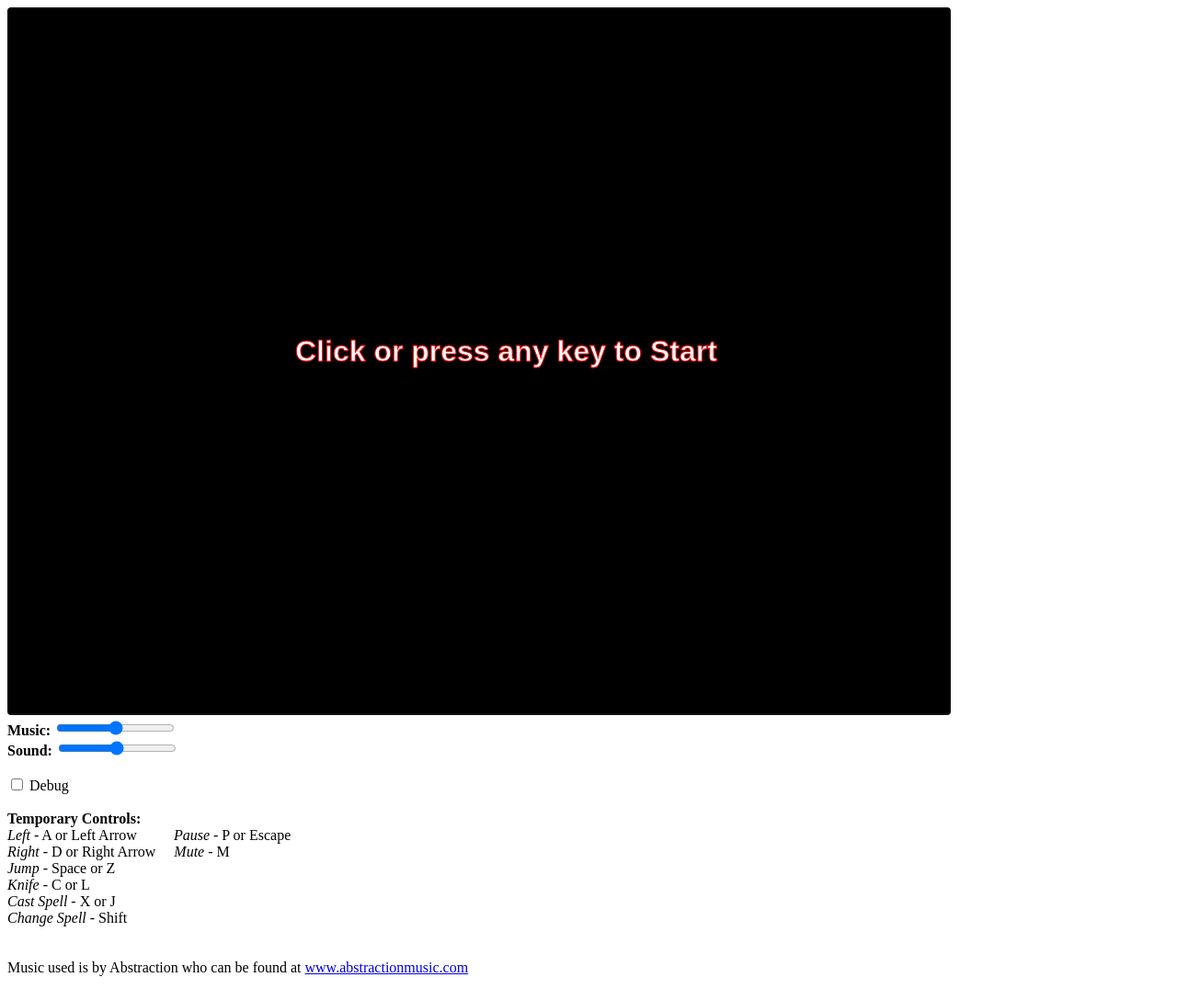
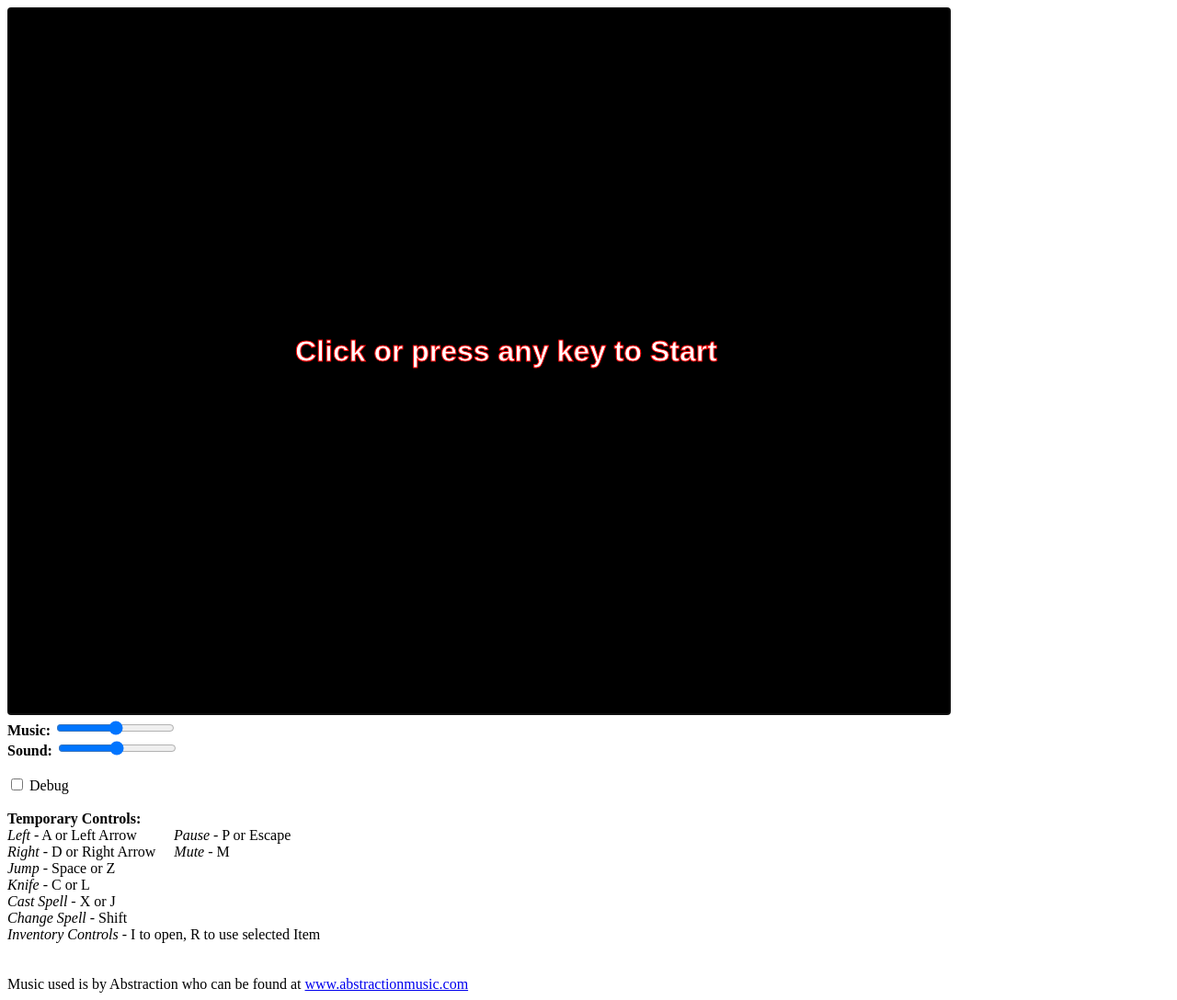
Before and after one commit to mtran36/491GroupProject, a plain HTML site: page index.html in a window 1280 px wide. Shown: the whole page at 92% size. Drawn offline with Linux system fonts and the light colour scheme.

Commit message:
Changed potion drop rates and moved default values to Enemy class.

```diff
--- a/enemies.js
+++ b/enemies.js
@@ -3,7 +3,7 @@
  * allows for easier detection of enemies colliding with enemies.
  */
 class Enemy extends Agent {
-	constructor(game, x, y, spritesheet, prize = "Potion", prizeRate) {
+	constructor(game, x, y, spritesheet, prize = "Potion", prizeRate = 0.1) {
 		super(game, x, y, spritesheet);
 		Object.assign(this, { prize, prizeRate });
 		// Default values that may be overriden in specific enemy classes.
--- a/index.html
+++ b/index.html
@@ -46,6 +46,8 @@
         <i>Knife</i> - C or L <br />
         <i>Cast Spell</i> - X or J <br />
         <i>Change Spell</i> - Shift <br />
+
+        <i>Inventory Controls</i> - I to open, R to use selected Item <br />
         <br />
         <br />
         Music used is by Abstraction who can be found at
--- a/levels.js
+++ b/levels.js
@@ -190,69 +190,69 @@ var levelOne = {
 	flies: [
 		(game, params) => Fly.construct(game, params),
 		// A2:
-		{ x: 80, y: 87, prizeRate: 0.1, prize: 'PotionMid' },
-		{ x: 70, y: 85, prizeRate: 0.1, prize: 'PotionMid' },
-		{ x: 60, y: 85, prizeRate: 0.1, prize: 'PotionMid' },
-		{ x: 50, y: 85, prizeRate: 0.1, prize: 'PotionMid' },
-		{ x: 45, y: 85, prizeRate: 0.1, prize: 'PotionMid' }
+		{ x: 80, y: 87 },
+		{ x: 70, y: 85 },
+		{ x: 60, y: 85 },
+		{ x: 50, y: 85 },
+		{ x: 45, y: 85 }
 	],
 	rangedFlies: [
 		(game, params) => RangedFly.construct(game, params),
 		// A2:
-		{ x: 40, y: 90, prizeRate: 1, prize: 'PotionMid' },
+		{ x: 40, y: 90 },
 		// A3:
-		{ x: 25, y: 72, prizeRate: 1, prize: 'PotionMid' },
+		{ x: 25, y: 72 },
 		// A4:
-		{ x: 60, y: 65, prizeRate: 1, prize: 'PotionMid' },
-		{ x: 70, y: 65, prizeRate: 1, prize: 'PotionMid' }
+		{ x: 60, y: 65, prizeRate: 0.5, prize: "PotionMid" },
+		{ x: 70, y: 65, prizeRate: 0.5, prize: "PotionMid" }
 	],
 	beetles: [
 		(game, params) => Beetle.construct(game, params),
 		// A1:
-		{ x: 40, y: 118, prizeRate: 1, prize: 'PotionMid' },
-		{ x: 50, y: 118, prizeRate: 1, prize: 'PotionMid' },
-		{ x: 70, y: 118, prizeRate: 1, prize: 'PotionMid' },
+		{ x: 40, y: 118 },
+		{ x: 50, y: 118, prizeRate: 1 },
+		{ x: 70, y: 118 },
 		// A3:
-		{ x: 15, y: 93, prizeRate: 1, prize: 'PotionMid' },
-		{ x: 10, y: 90, prizeRate: 1, prize: 'PotionMid' },
-		{ x: 6, y: 81, prizeRate: 1, prize: 'PotionMid' },
+		{ x: 15, y: 93 },
+		{ x: 10, y: 90, prizeRate: 1 },
+		{ x: 6, y: 81 },
 		// A4:
-		{ x: 50, y: 72, prizeRate: 1, prize: 'PotionMid' },
-		{ x: 70, y: 72, prizeRate: 1, prize: 'PotionMid' },
+		{ x: 50, y: 72 },
+		{ x: 70, y: 72, prizeRate: 1 },
 		// A5:
-		{ x: 40, y: 45, prizeRate: 1, prize: 'Key' }
+		{ x: 40, y: 45, prizeRate: 1, prize: "Key" }
 	],
 	flyBeetles: [
 		(game, params) => FlyBeetle.construct(game, params),
 		// A1:
-		{ x: 60, y: 115, prizeRate: 1, prize: 'PotionMid' },
-		{ x: 70, y: 117, prizeRate: 1, prize: 'PotionMid' },
-		{ x: 75, y: 115, prizeRate: 1, prize: 'PotionMid' },
+		{ x: 60, y: 115 },
+		{ x: 70, y: 117 },
+		{ x: 75, y: 115 },
 		// A3:
-		{ x: 6, y: 80, prizeRate: 1, prize: 'PotionMid' },
+		{ x: 6, y: 80 },
 		// A4:
-		{ x: 90, y: 72, prizeRate: 1, prize: 'PotionMid' },
-		{ x: 90, y: 64, prizeRate: 1, prize: 'PotionMid' },
-		{ x: 90, y: 61, prizeRate: 1, prize: 'PotionMid' },
+		{ x: 90, y: 72 },
+		{ x: 90, y: 64 },
+		{ x: 90, y: 61 },
 		// A5:
-		{ x: 60, y: 44, prizeRate: 1, prize: 'PotionMid' },
-		{ x: 60, y: 45, prizeRate: 1, prize: 'PotionMid' },
-		{ x: 70, y: 46, prizeRate: 1, prize: 'PotionMid' },
-		{ x: 80, y: 47, prizeRate: 1, prize: 'PotionMid' },
+		{ x: 60, y: 44, prizeRate: 1, prize: "PotionMid" },
+		{ x: 60, y: 45 },
+		{ x: 70, y: 46 },
+		{ x: 80, y: 47 },
 	],
 	hopper: [
 		(game, params) => Hopper.construct(game, params),
 		// A4:
-		{ x: 40, y: 75, prizeRate: 0.1, prize: 'PotionMid' },
+		{ x: 40, y: 75, prizeRate: 0.3, prize: "PotionMid" },
 		// A5:
-		{ x: 75, y: 50, prizeRate: 0.1, prize: 'PotionMid' },
-		{ x: 65, y: 55, prizeRate: 0.1, prize: 'PotionMid' },
-		{ x: 40, y: 55, prizeRate: 0.1, prize: 'PotionMid' },
+		{ x: 75, y: 50 },
+		{ x: 65, y: 55 },
+		{ x: 40, y: 55 },
 	],
 	mantis: [
 		(game, params) => Mantis.construct(game, params),
-		{ x: 30, y: 115, prizeRate: 0 },
-		{ x: 42, y: 54, prizeRate: 0 }
+		{ x: 30, y: 115, prizeRate: 0.5, prize: "PotionHigh" },
+		{ x: 42, y: 54, prizeRate: 1, prize: "PotionHigh" }
 	],
 	earthElement: [
 		(game, params) => RangedPowerUp.construct(game, params),
```
